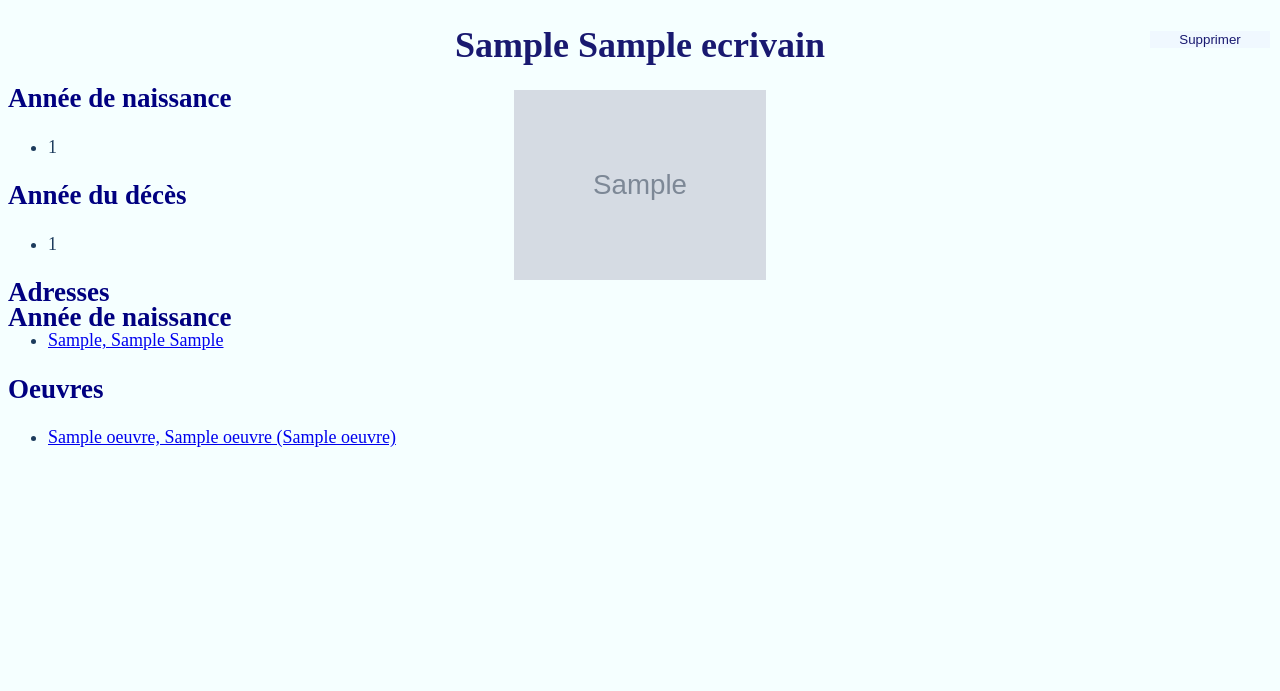
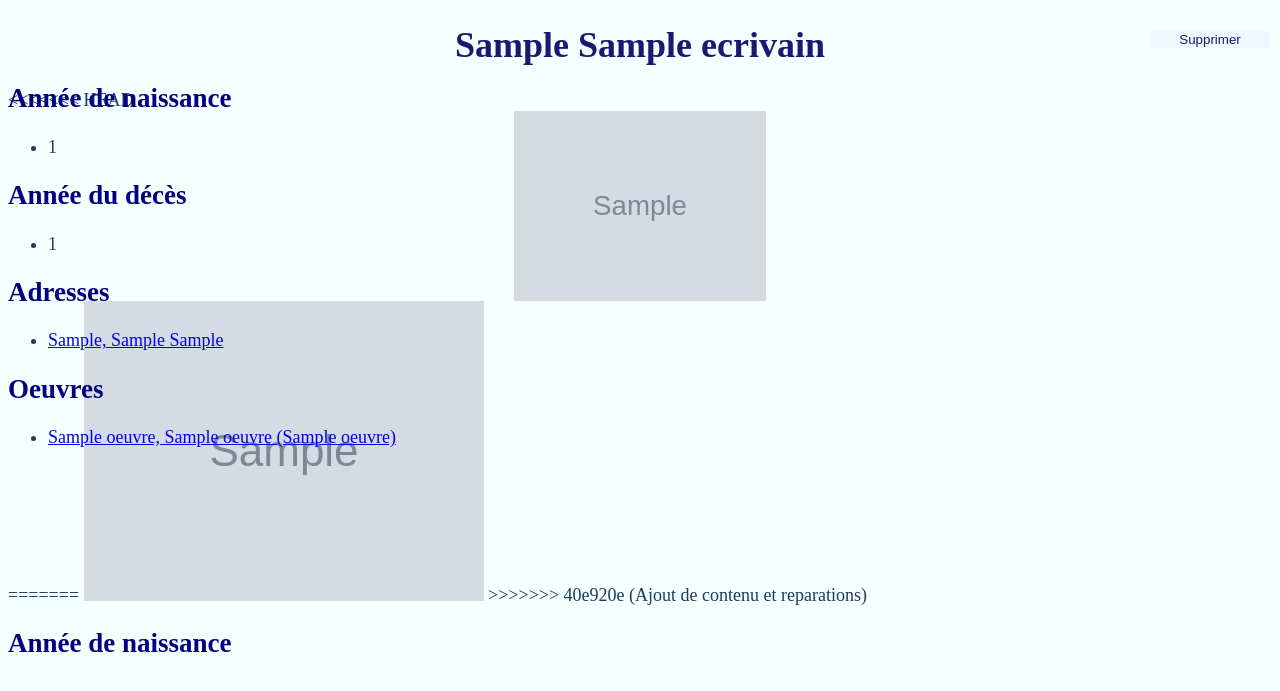
Before and after one commit to kristinkonstantinova/Projet-Python-ThesauRusse, a Flask app: template ThesauRusse/templates/pages/Ecrivain.html in a window 1280 px wide. Shown: the part 64-755 px from the top of the page. Run offline with Flask 2, Linux system fonts and the light colour scheme; tables that the repository leaves empty hold one stand-in row (values such as "Sample post"); the template is opened without the code that fills it: values that come from a table or form of the project are taken from there, most other values are stand-ins (such as "Sample title", 1, 10 or a date in 2020); grey boxes marked "Sample" are stand-in pictures; parts of the project's set-up code (start-up, migrations or seed data) failed here and were passed over.

Commit message:
Ajout de contenu et reparations

```diff
--- a/ThesauRusse/static/css/style.css
+++ b/ThesauRusse/static/css/style.css
@@ -140,6 +140,7 @@
     top: 95px;
     right: 10px;
     width: 200px;
+
 }
 
 .photo-ecrivain {
--- a/ThesauRusse/templates/pages/Ecrivain.html
+++ b/ThesauRusse/templates/pages/Ecrivain.html
@@ -7,7 +7,17 @@
     </h1>
 </div>
 
+<<<<<<< HEAD
 <img class="photo-ecrivain" src="{{ image }}"></img>
+=======
+<img src="{{ image }}"></img>
+
+<form class="suppression" action="{{ url_for('supprimer_ecrivain', ecrivain_id=ecrivain.ecrivain_id) }}" method="post">
+    <div class="column">
+        <input class="theInputs" type="submit" value="Supprimer">
+    </div>
+</form>
+>>>>>>> 40e920e (Ajout de contenu et reparations)
 
 <h2>
     Année de naissance
```
